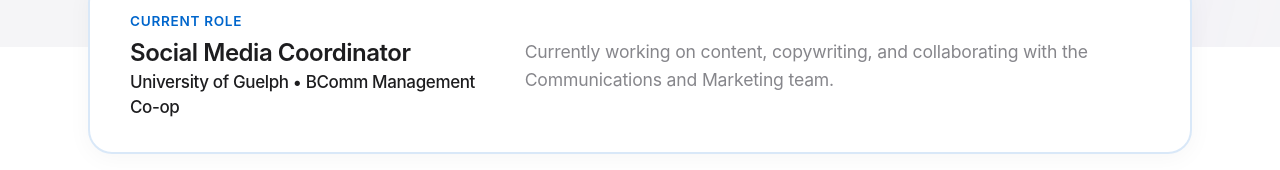
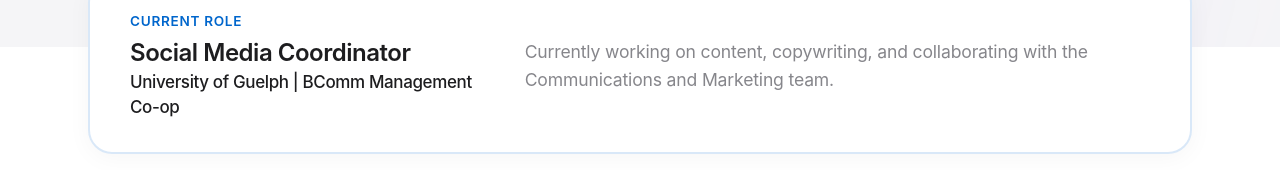
Before and after one commit to nathanmacaraeg/nate, a React (Vite) app: page / in a window 1280 px wide. Shown: the part 753-923 px from the top of the page. Built offline with nearby package versions, Linux system fonts and the light colour scheme.

Commit message:
Update Co-op separator to vertical line

```diff
--- a/src/components/portfolio/CurrentRoleSection.jsx
+++ b/src/components/portfolio/CurrentRoleSection.jsx
@@ -7,7 +7,7 @@ export default function CurrentRoleSection() {
         <div style={{ flex: '1 1 250px' }}>
           <div style={{ fontSize: '0.85rem', fontWeight: 600, color: 'var(--accent)', textTransform: 'uppercase', letterSpacing: '0.05em' }}>Current Role</div>
           <h3 style={{ fontSize: '1.5rem', fontWeight: 600, marginTop: '0.5rem', marginBottom: '0.25rem' }}>Social Media Coordinator</h3>
-          <div style={{ color: 'var(--ink)', fontWeight: 500 }}>University of Guelph &bull; BComm Management Co-op</div>
+          <div style={{ color: 'var(--ink)', fontWeight: 500 }}>University of Guelph | BComm Management Co-op</div>
         </div>
         <div style={{ flex: '2 1 400px' }}>
           <p className="text-sub" style={{ margin: 0, fontSize: '1.1rem', lineHeight: '1.6' }}>
```
